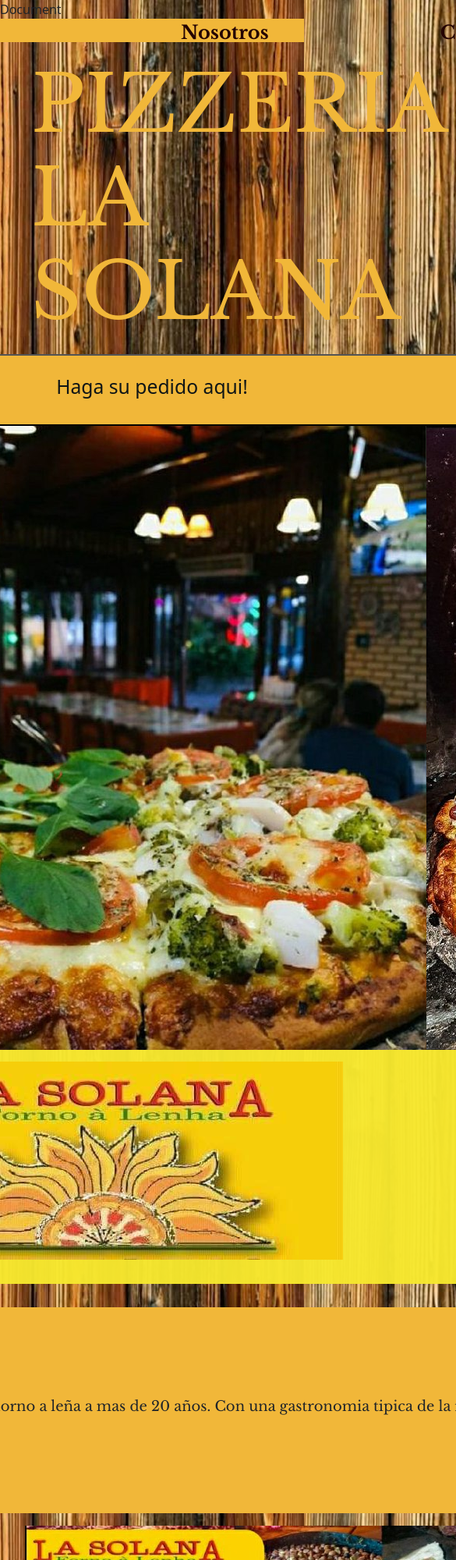
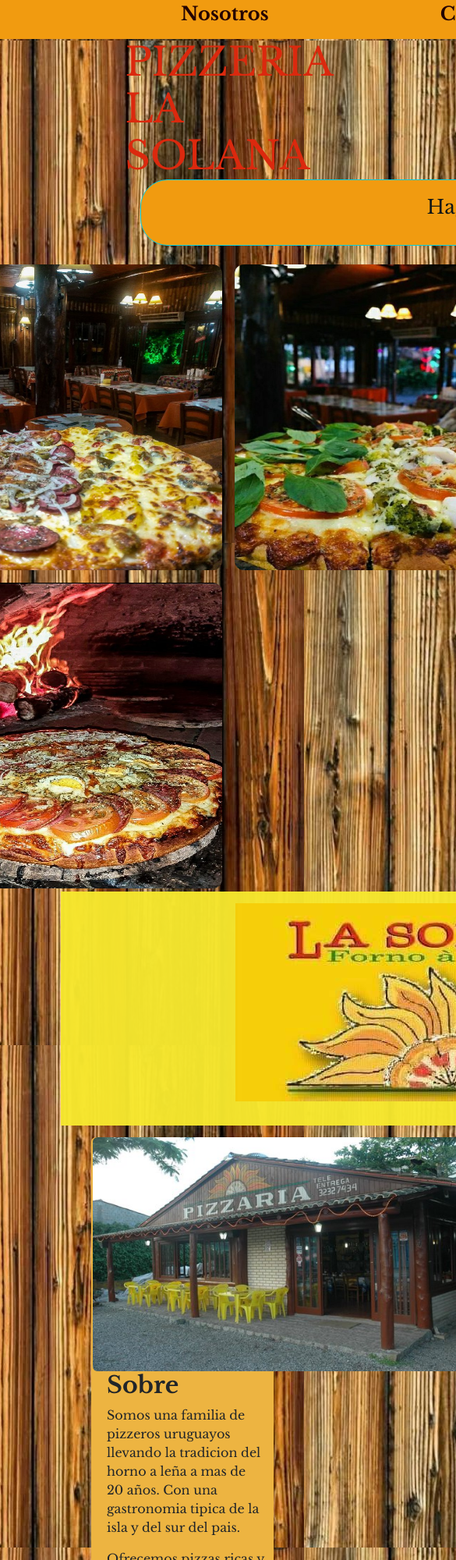
Before and after one commit to Diego30Ch/DesarrolloWebCoder, a plain HTML site: page indexProject5.html in a window 390 px wide. Shown: the top 2000 px of the page at 78% size, 585 px wide, since content can reach past the window. Drawn offline with nearby package versions, Linux system fonts and the light colour scheme.

Commit message:
Preentrega 2

```diff
--- a/Styles/styles.css
+++ b/Styles/styles.css
@@ -1,21 +1,19 @@
 @import url('https://fonts.googleapis.com/css2?family=Libre+Baskerville:ital,wght@0,400;0,700;1,400&display=swap');
-
 
 body{
     background-image:url('/./madera.jfif');
     background-color: rgb(255, 255, 17);
     background-repeat: repeat;
     background-position: 100%;
-
-
 }
 .contenedor {
     align-items: center;
     justify-content: center;
-    display: grid;
-    background-position: center center;
-    margin: 20px 100px 100px 100px;
+    display: flex;
+    flex-direction: column;
+    width: 100%;
 }
+
 *{
     margin: 0%;
     padding: 0%;
@@ -27,8 +25,8 @@
     font-weight: 700;
     list-style-type: none;
     font-size: 24px;
-    background-color: rgb(241, 183, 57);
-    height: 30px;
+    background-color:rgb(241, 155, 16);
+    height: 50px;
     width: 100vw ;
     display:flex;
     justify-content: space-between;
@@ -42,15 +40,15 @@
     margin: 0px 200px;
 }
 
-
 h1 {
     font-family: 'Libre Baskerville', serif;
-    color: rgb(241, 183, 57);
+    color: rgb(219, 41, 14);
     font-size: 100px;
     background-position: center;
     margin: 20px 20px 20px 40px;
     display: flex;
 }
+
 .menu li  {
     color:rgb(218, 218, 204) ;
     display:inline;
@@ -60,83 +58,32 @@
 .menu li a {
     color: rgb(36, 3, 3);
     text-decoration: none;
-padding: ;
 }
 
 .sobre {
     list-style-position:outside;
 }
 
-.caja {
-width: 100% ;
-height: 150px;
-background-color:  rgb(241, 183, 57);
-margin: 30px;
-padding: 30px;
-}
-.caja2 {
-    width: 100%;
-    height: 300px;
-    background-color:  rgb(241, 183, 57);
-    background-image: url('./../imagenes/ls3.jpg');
-    background-size: 100px;
-    background-repeat: no-repeat;
-    background-position: center;
-    border-radius: 60px;
-
-    margin: 30px;
-    padding: 30px;
-
-}
-
-.caja3 {
-width: 100%;
-height: 100px;
-background-color:  rgb(241, 183, 57);
-margin: 30px;
-padding: 30px;
-
-}
-.caja5 {
-    width: 100%;
-    height: 50px;
-    background-position: center;
-    background-color:  rgb(241, 183, 57);
-
-
-
-
-}
 .button {
-    background-color:  rgb(241, 183, 57);
-    text-decoration: none;
+    font-family: 'Libre Baskerville', serif;
+    background-color:  rgb(241, 155, 16);
     text-align: center;
     padding: 20px;
-    padding-top: 25px;
     padding-bottom: 25px;
     border-radius: 35px;
-    font-weight: 600;
-
+    margin-left: 180px;
+    margin-bottom: 20px;
     font-size: 15px;
-
+    width: 1000px;
+    border-width: 1px;
+    border-style: solid;
+    border-color: rgb(8, 207, 221);
 }
 
 .button a {
     text-decoration: none;
     color: rgb(16, 22, 22);
-
 }
-
-/*.button a {
-        color: rgb(41, 37, 14);
-        text-decoration: none;
-        text-align: center;
-        padding: 20px;
-        padding-top: 25px;
-        padding-bottom: 25px;
-        font-size: 30px;
-        font-weight: 600;
-        }*/
 
 .imagen1 {
     justify-content: center;
@@ -148,35 +95,188 @@
     margin-left: 20%;
 }
 
-         *{ margin: 0%;
-            padding: 0%;
-            background-origin: padding-box;
+.imagen4 {
+    width: 500px;
+    height: 300px;
+    border-radius: 6px;
+    margin-left: 1%;
+    margin-right: 1%;
+}
+
+.caja {
+    font-family: 'Libre Baskerville', serif;
+    margin: 15px;
+    display: flex;
+    background-color: rgb(237, 180, 65);
+    border-radius: 6px;
+}
+
+.caja1 {
+    margin-left: 100px;
+    display: flex;
+}
+
+.caja2 {
+    font-family: 'Libre Baskerville', serif;
+    display: flex;
+    background-color:  rgb(237, 180, 65);
+    background-size: 100px;
+    border-radius: 6px;
+    margin-left: 26px;
+    margin-right: 20%;
+    padding: 30px;
+}
+
+.caja3 {
+    margin-top: 20px;
+    margin-left: 15px;
+    margin-right: 20%;
+    border-radius: 6px;
+    padding: 20px;
+    background-color:  rgb(245, 240, 229);
+}
+
+
+.caja5 {
+    font-family: 'Libre Baskerville', serif;
+    color: aliceblue;
+    margin: 15px;
+    display: flex;
+    border-radius: 6px;
+    flex-direction: column;
+    background-color:  rgb(12, 12, 11);
+    padding: 30px;
+    margin-right: 20%;
+}
+
+.imagen3 {
+    width: 300px;
+    height: 300px;
+    border-radius: 6px;
+    margin-left: 30%;
 
 }
+.contenedor_descripcion h3{
+    font-size: 30px;
+}
+
+.caja .contenedor_descripcion {
+    padding-right: 5%;
+}
+
+
 .container-galeria{
     display: grid;
-         grid-template-columns: repeat(6,1fr);
+    grid-template-columns: repeat(3,1fr);
+    gap: 8px;
 }
-        .item-galeria {
+
+.container-galeria .item-galeria {
     position: relative;
 }
 
-        .intem galeria .img-galeria {
-          width: 10% ;
-          height: 10%;
-          object-fit: cover;
+.item-galeria .img-galeria {
+    border-radius: 16px;
+    width: 500px;
+    height: 500px;
+    padding: 1%;
+
 }
 
-p{ font-family: 'Libre Baskerville', serif;
+/* p{ font-family: 'Libre Baskerville', serif;
     width: 100%;
     height: 180px;
     background-color:  rgb(241, 183, 57);
     background-size: 100px;
-    background-repeat: no-repeat;
     background-position: center;
     border-radius: 60px;
     font-size: large;
     margin: 30px;
     padding: 30px;
+} */
+
+@media screen and (max-width:768px )   {
+
+    .container-galeria{
+        grid-template-columns: repeat(2,1fr);
+        padding-left: 50%;
 
     }
+
+    .button{
+        text-align: center;
+        padding: 20px;
+        padding-bottom: 25px;
+        border-radius: 35px;
+        margin-right: 80%;
+        margin-bottom: 20px;
+        font-size: 15px;
+
+    }
+
+    .caja1 H1 {
+        margin-left:40%;
+        margin-top: 0px;
+        margin-bottom: 0px;
+        padding: 0%;
+        font-size: 50px;
+    }
+
+
+    .caja1{
+        justify-content: center;
+    }
+
+    .menu {
+        font-family: 'Libre Baskerville', serif;
+        font-weight: 1000px;
+        list-style-type: none;
+        font-size: 24px;
+        background-color:rgb(241, 155, 16);
+        height: 50px;
+        width: 2000px ;
+        display:flex;
+        justify-content: space-between;
+    }
+
+    .caja{
+        margin-left: 30%;
+        margin-right: 10%;
+        display: flex;
+        flex-direction: column;
+    }
+
+    .caja .contenedor_descripcion{
+        margin-left: 20px;
+
+    }
+
+    .item-galeria .img-galeria {
+        border-radius: 16px;
+        width: 400px;
+        height: 400px;
+        padding: 1%;
+
+    }
+
+    .caja2 {
+        margin-left: 30%;
+        margin-right: 20%;
+        padding: 40px;
+    }
+
+    .caja3 {
+
+        padding: 30px;
+        margin-left: 30%;
+    }
+
+
+    .caja5 {
+        padding: 15px;
+        margin-right: 10%;
+        margin-left: 30%;
+        width: 1000px;
+        align-items: center;
+    }
+}
--- a/indexProject5.html
+++ b/indexProject5.html
@@ -3,7 +3,7 @@
 <head>
     <meta charset="UTF-8">
     <meta http-equiv="X-UA-Compatible" content="IE=edge">
-    <meta name="viewport" content="width=device-width, initial-scale=1.0"
+    <meta name="viewport" content="width=device-width, initial-scale=1.0">
     <title>Document</title>
     <link href="https://cdn.jsdelivr.net/npm/bootstrap@5.2.0/dist/css/bootstrap.min.css" rel="stylesheet" integrity="sha384-gH2yIJqKdNHPEq0n4Mqa/HGKIhSkIHeL5AyhkYV8i59U5AR6csBvApHHNl/vI1Bx" crossorigin="anonymous">
     <link rel="stylesheet" href="Styles/styles.css">
@@ -19,83 +19,76 @@
         </ul>
     </nav>
 
-<H1>PIZZERIA LA SOLANA</H1>
-<div class="contenedor">
+    <div class="caja1"><H1>PIZZERIA LA SOLANA</H1></div>
+
     <button class="button" >
             <a href="https://api.whatsapp.com/sed?phone=554896641128" target="_blank" ><h2>Haga su pedido aqui!</a></h2>
     </button>
-
+    <div class="contenedor">
         <div class="container-galeria">
             <div class="item-galeria">
-            <img src="imagenes/ls3.jpg" alt="">
+                <img src="imagenes/ls3.jpg" alt="" class="img-galeria">
             </div>
 
             <div class="item-galeria">
-            <img src="pizz.brocolis.jfif" alt="">
+                <img src="pizz.brocolis.jfif" alt="" class="img-galeria">
             </div>
 
             <div class="item-galeria">
-            <img src="pizz.enhorno.jfif" alt="">
+                <img src="pizz.enhorno.jfif" alt="" class="img-galeria">
             </div>
-    </div
-    >
+        </div>
+
+    </div>
+
     <div class="imagen1">
         <ol> <img src="imagenes/ls5.jpg" alt=""></ol>
     </div>
-<MAin>
- <Section>
-    <article>
-  <div class="caja"
-        <h3>sobre </h3>
 
-         <p>somos una familia de pizzeros uruguayos llevando la tradicion del horno a leña a mas de 20 años.
-            Con una gastronomia tipica de la ilsa y del sur del pais.</p>
-    </article>
+    <div class="caja">
+        <img src="imagenes/ls4.jpg" alt="" class="imagen4">
+         <div class="contenedor_descripcion">
+            <h3><strong>Sobre</strong> </h3>
+            <p>Somos una familia de pizzeros uruguayos llevando la tradicion del horno a leña a mas de 20 años. Con una gastronomia tipica de la isla y del sur del pais. </p>
+            <p>Ofrecemos pizzas ricas y variadas , con muchas combinaciones y gustos exquisitos , lindo ambiente y muy buena atención.</p>
         </div>
-   <ol><img src="imagenes/ls2.jpg" alt=""></ol>
+    </div>
 
     <div class="caja2">
-<h4> sabores especiles </h4>
- <ol  type="1"
+        <div class="contenedor_descripcion">
+            <h4><strong> Sabores especiales</strong></h4>
             <ul>
                 <li>da barra</li>
                 <li>prainha</li>
                 <li>camaron </li>
                 <li>atun </li>
                 <li>sardinas</li>
+                <li>portuguesa</li>
+                <li>españolita </li>
+                <li>jardinera </li>
+                <li>mole</li>
             </ul>
         </div>
-    </ol><img src="imagenes/ls3.jpg" alt="">
+       <img src="imagenes/ls3.jpg" alt="" class="imagen3">
+    </div>
 
     <div class="caja3">
 
- <h2>contacto</h2>
- <p>tel:32327434</p>
-
-
+        <h2>Contacto</h2>
+        <p>Tel:32327434</p>
         <a href="https://api.whatsapp.com/sed?phone=554896641128" target="_blank" >whatsapp</a>
-
         <a href="https://www.instagram.com/p/CK97qdyA3dV/?igshid=YmMyMTA2M2Y=" target="_blank" >instagram</a>
-
         <a href="https://www.facebook.com/Pizzaria-La-Solana-230615090803435/" target="_blank" >facebook</a>
 
+    </div>
+
+    <div class="caja5"  >
+        <h2>Como llegar </h2>
+        <div class="mapa" ><iframe src="https://www.google.com/maps/embed?pb=!1m18!1m12!1m3!1d14146.36936217247!2d-48.43600703022461!3d-27.575159599999992!2m3!1f0!2f0!3f0!3m2!1i1024!2i768!4f13.1!3m3!1m2!1s0x95273e45614baf8b%3A0xa0991fe96ce0f411!2sLa%20Solana!5e0!3m2!1spt-BR!2sbr!4v1658761108268!5m2!1spt-BR!2sbr" width="600" height="450" style="border:0;" allowfullscreen="" loading="lazy" referrerpolicy="no-referrer-when-downgrade"></iframe> </div>
 
     </div>
 
 
-
-    <section>
-<div class="caja5"  >
-    <h2>como llegar </h2>
-</div>
-
-    <!-- aca hay un mapa-->
-    <div class="mapa" ><iframe src="https://www.google.com/maps/embed?pb=!1m18!1m12!1m3!1d14146.36936217247!2d-48.43600703022461!3d-27.575159599999992!2m3!1f0!2f0!3f0!3m2!1i1024!2i768!4f13.1!3m3!1m2!1s0x95273e45614baf8b%3A0xa0991fe96ce0f411!2sLa%20Solana!5e0!3m2!1spt-BR!2sbr!4v1658761108268!5m2!1spt-BR!2sbr" width="600" height="450" style="border:0;" allowfullscreen="" loading="lazy" referrerpolicy="no-referrer-when-downgrade"></iframe> </div>
-
-
-</Section>
-</MAin>
-
 <script src="https://cdn.jsdelivr.net/npm/bootstrap@5.2.0/dist/js/bootstrap.bundle.min.js" integrity="sha384-A3rJD856KowSb7dwlZdYEkO39Gagi7vIsF0jrRAoQmDKKtQBHUuLZ9AsSv4jD4Xa" crossorigin="anonymous"></script>
 </body>
 </html>
```
Also changed, not shown: nosotros.html (+0 -8 lines), imagenes/ls4.jpg (added). Lines whose indentation alone changed are shown as unchanged.
